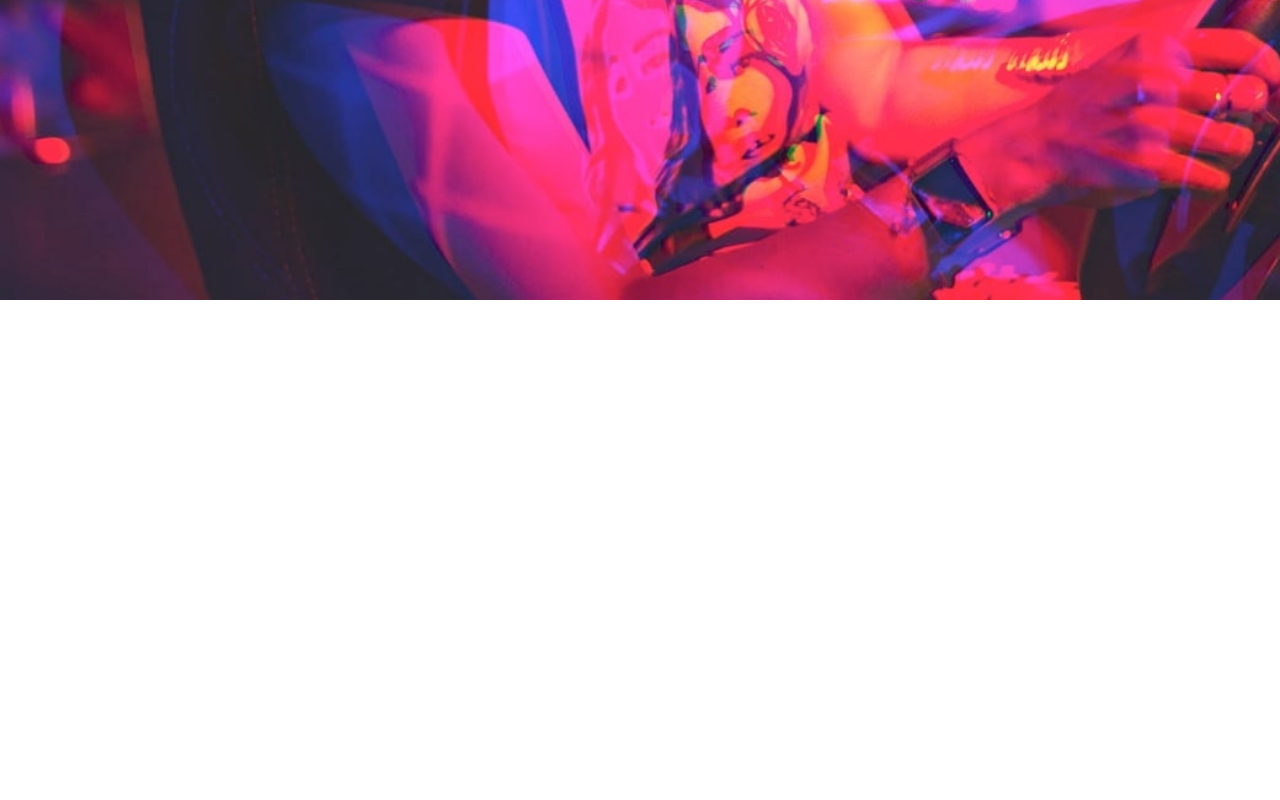
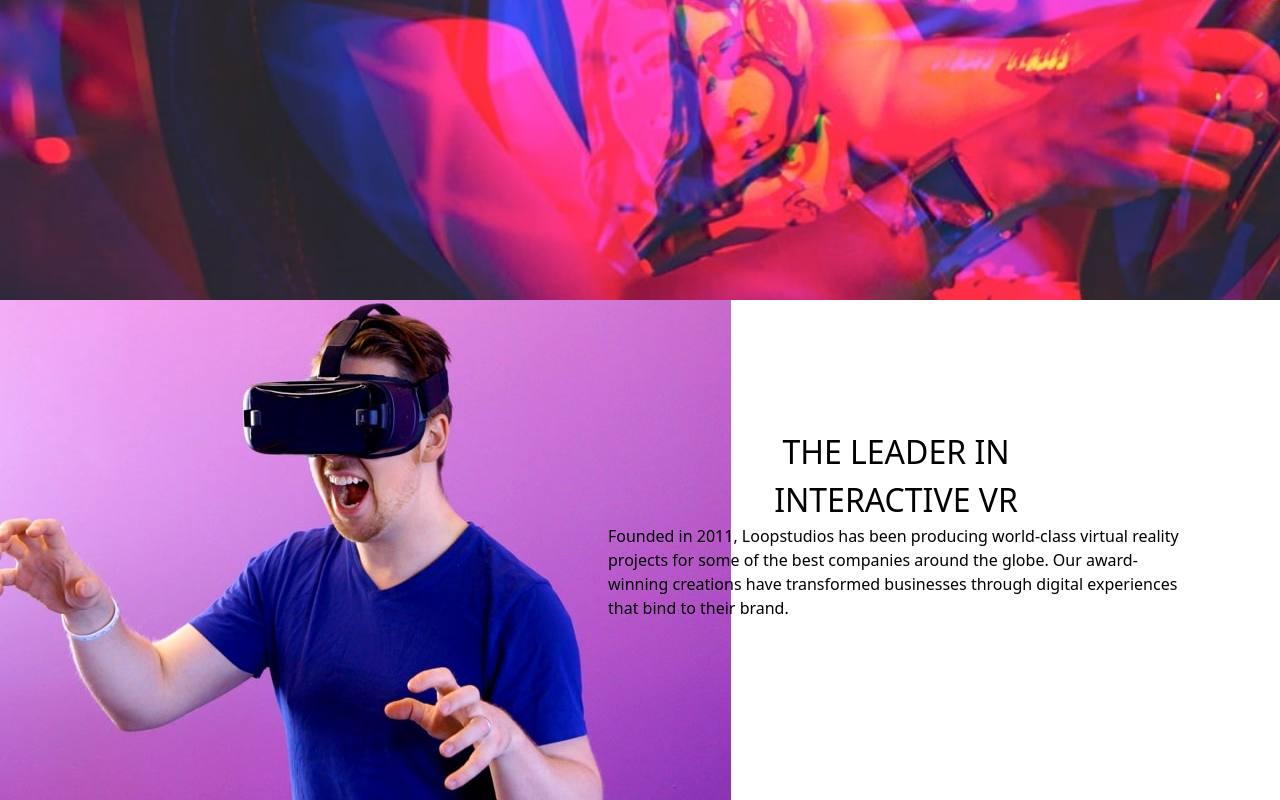
Before and after one commit to noklash/vite-7, a React (Vite) app in the folder my-project/: page / in a window 1280 px wide. Shown: the part 500-1300 px from the top of the page. Before the commit the page ends 800 px from the top, so only its background shows below. Built offline with nearby package versions, Linux system fonts and the light colour scheme.

Commit message:
added write-up to the image for both mobile and desktop

```diff
--- a/my-project/index.html
+++ b/my-project/index.html
@@ -25,10 +25,7 @@
 
   The leader in interactive VR
 
-  Founded in 2011, Loopstudios has been producing world-class virtual reality
-  projects for some of the best companies around the globe. Our award-winning
-  creations have transformed businesses through digital experiences that bind
-  to their brand.
+
 
   Our creations
 
--- a/my-project/src/App.jsx
+++ b/my-project/src/App.jsx
@@ -1,6 +1,7 @@
 
 import './App.css'
 import Landing from './Landing'
+import Page from './page'
 
 function App() {
 
@@ -9,7 +10,7 @@ function App() {
     <div className="m-0">
 
       <Landing/>
-
+      <Page/>
 
     </div>
   )
--- a/my-project/src/index.css
+++ b/my-project/src/index.css
@@ -95,3 +95,29 @@ height: 100vh;
 
     }
 }
+
+.write-up > h2{
+    font-size: 1.6rem;
+    font-weight: 400;
+    text-align: center;
+}
+
+@media(min-width:470px){
+   .page--body{
+    display: flex;
+   }
+   .img-container{
+    width:60vw;
+    height:100%;
+   }
+   .write-up{
+    width:45%;
+    margin-top: 8rem;
+    margin-left: -10rem;
+   }
+   .write-up > h2{
+    font-size: 2rem;
+    font-weight: 400;
+    text-align: center;
+}
+}
--- /dev/null
+++ b/my-project/src/page.jsx
@@ -0,0 +1,29 @@
+import React from "react";
+import MobileInteractive from './images/mobile/image-interactive.jpg';
+import DesktopInteractive from './images/desktop/image-interactive.jpg';
+
+export default function Page(){
+
+    const screenWidth = window.innerWidth
+    const [screen, setScreen] = React.useState(screenWidth)
+
+    window.addEventListener('resize', ()=>setScreen(window.innerWidth))
+
+   const  picture = screen > 470 ? DesktopInteractive : MobileInteractive
+    return (
+
+        <div className="page--body m-10">
+            <div className="img-container">
+                <img src={picture} className="" />
+            </div>
+            <div className="write-up bg-white p-8">
+                <h2 className="m-2">THE LEADER IN <br/>INTERACTIVE VR</h2>
+                <p>Founded in 2011, Loopstudios has been producing world-class virtual reality
+                    projects for some of the best companies around the globe. Our award-winning
+                    creations have transformed businesses through digital experiences that bind
+                    to their brand.</p>
+            </div>
+
+        </div>
+    )
+}
```
